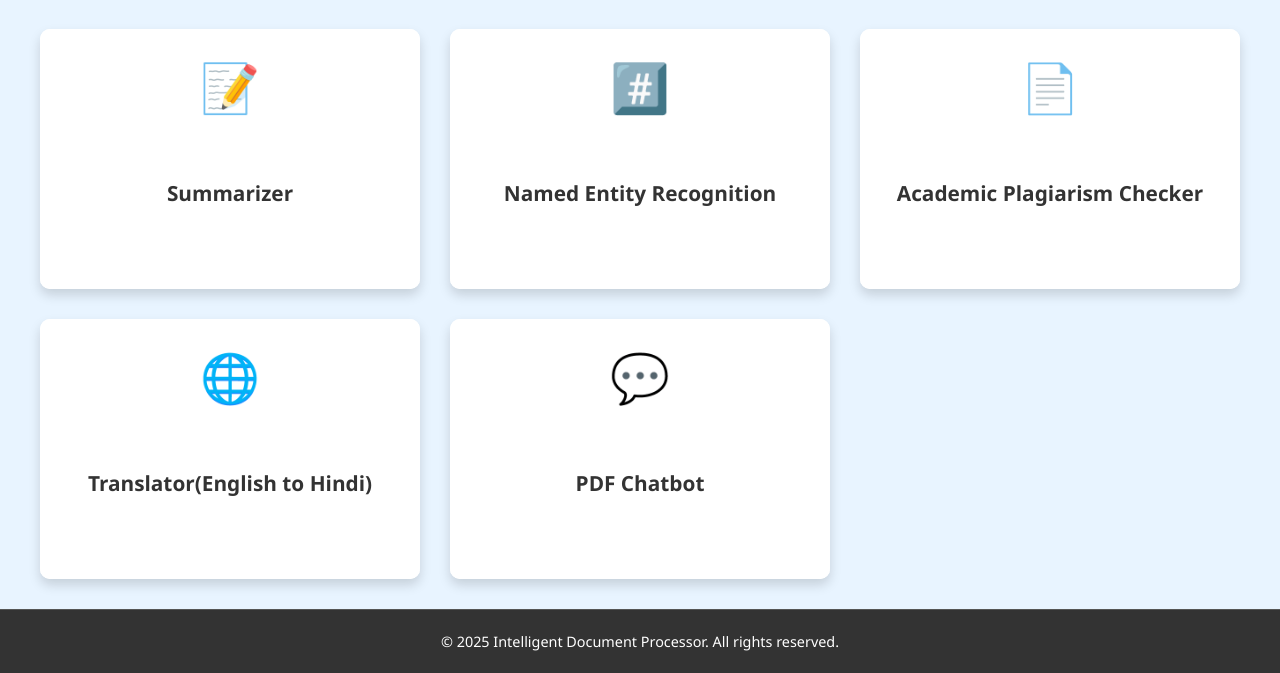
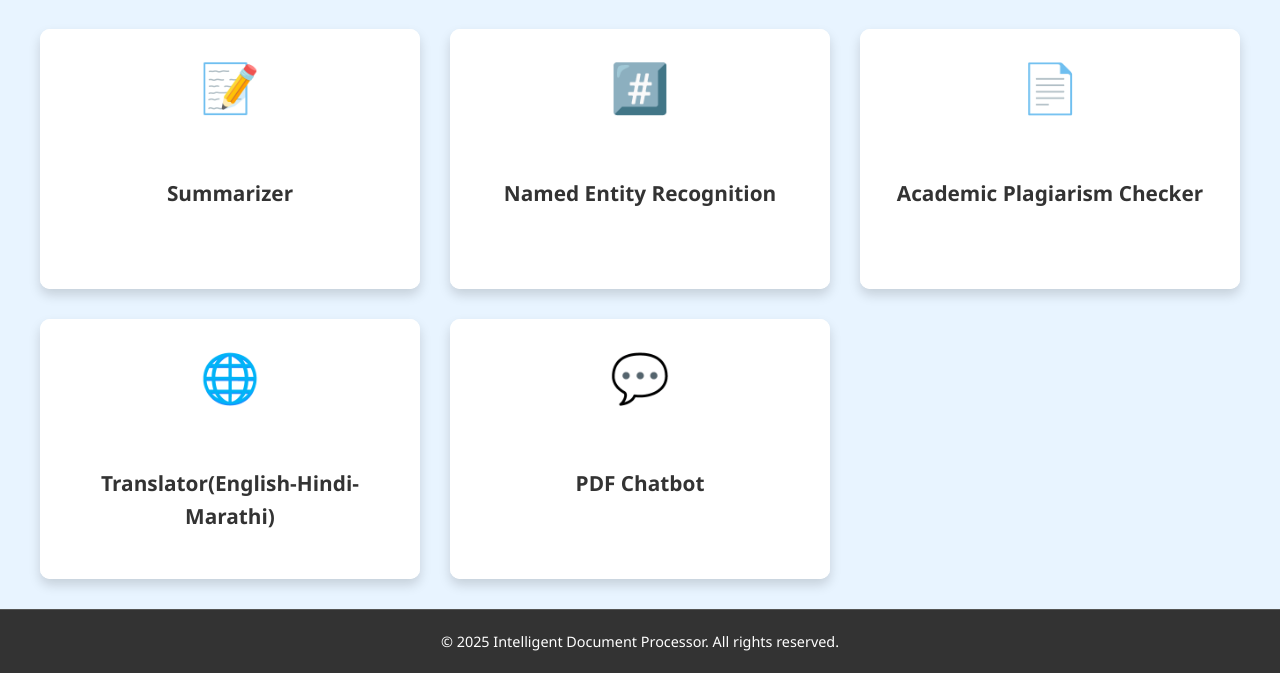
Before and after one commit to parag7923/IDP-integrated, a Flask app: page / in a window 1280 px wide. Shown: the part 141-814 px from the top of the page. Run offline with Flask 3, Linux system fonts and the light colour scheme.

Commit message:
Update index.html

```diff
--- a/templates/main/index.html
+++ b/templates/main/index.html
@@ -53,10 +53,10 @@
             <div class="module-card" data-target="/translation/">
                 <div class="card-front">
                     <span class="emoji">🌐</span>
-                    <h3>Translator(English to Hindi)</h3>
+                    <h3>Translator(English-Hindi-Marathi)</h3>
                 </div>
                 <div class="card-back">
-                    <p>Translate text seamlessly from English to Hindi, breaking down communication barriers with ease.</p>
+                    <p>Translate text seamlessly between English ,Hindi and Marathi, breaking down communication barriers with ease.</p>
                     <a href="/translation/" class="module-button">Go to Translator</a>
                 </div>
             </div>
```
